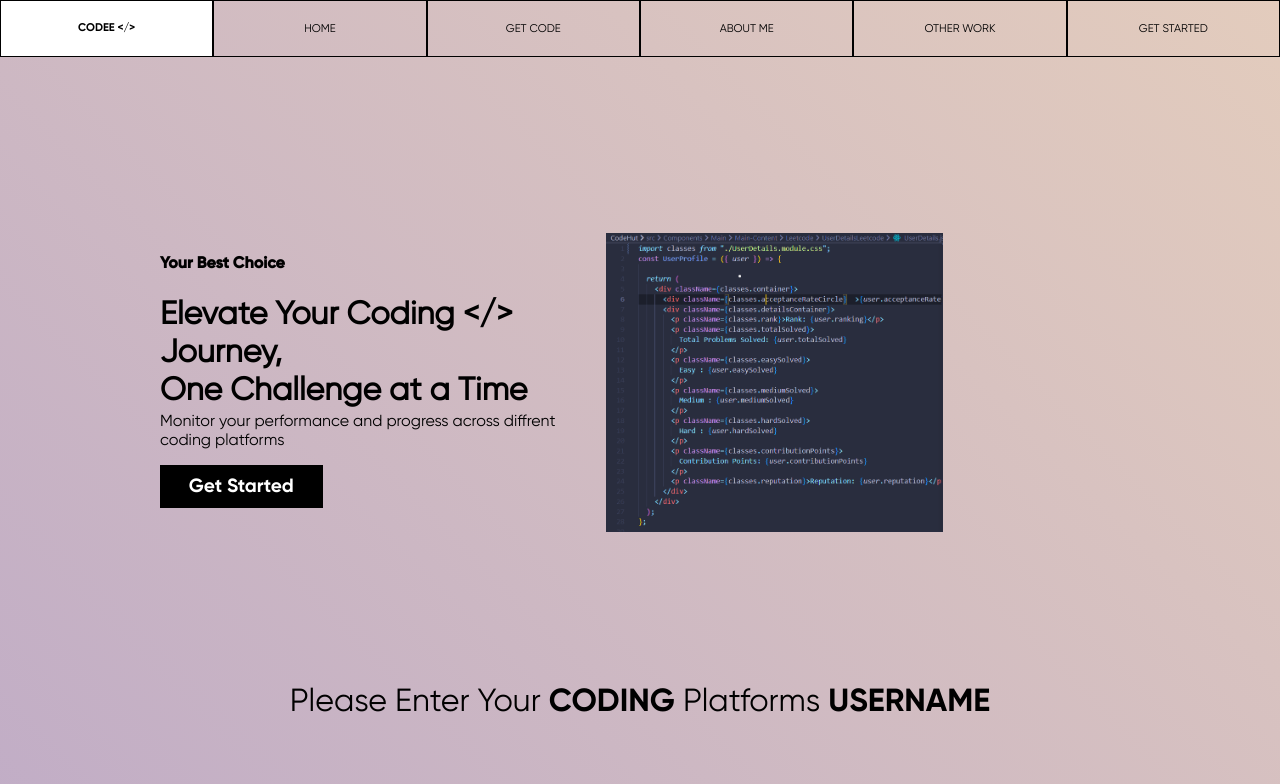
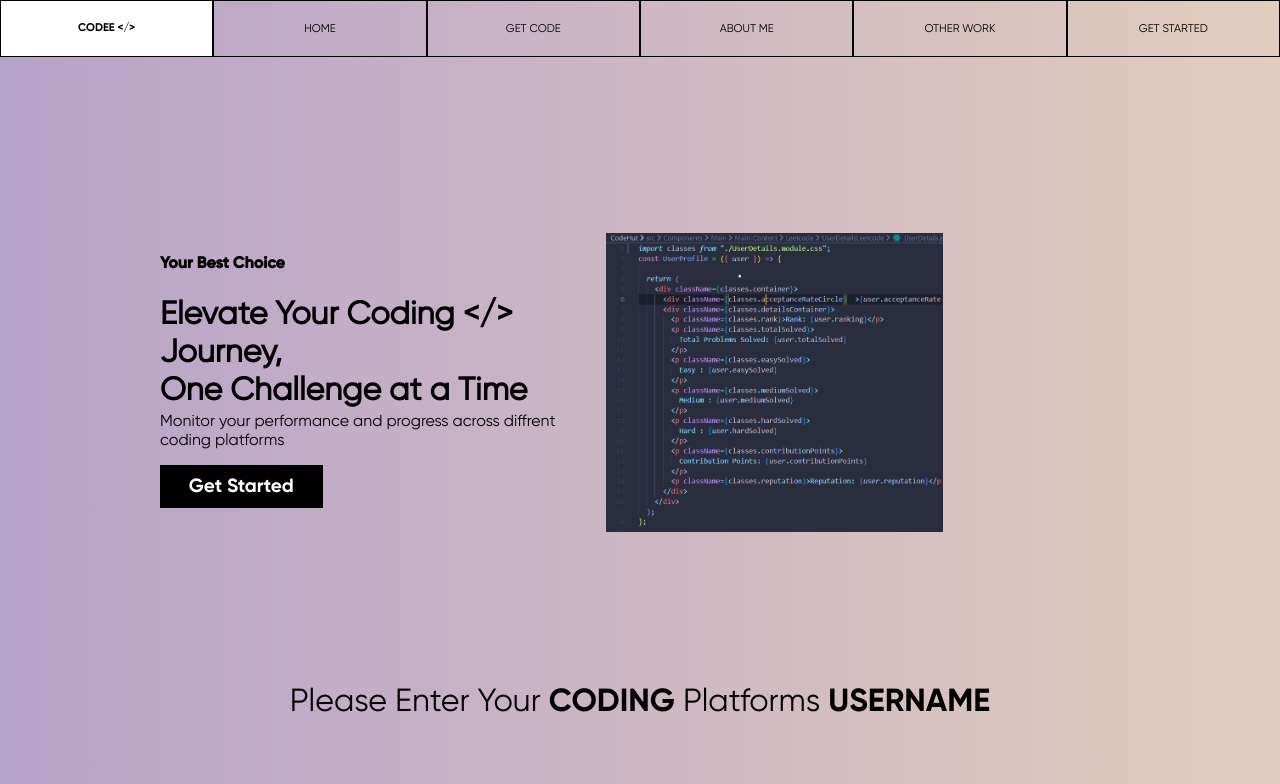
Before and after one commit to RaazKetan/CodeHut, a React (Vite) app: page / in a window 1280 px wide. Shown: the top 784 px of the page. Built offline with nearby package versions, Linux system fonts and the light colour scheme.

Commit message:
Leetcode Styling CSS

```diff
--- a/src/App.css
+++ b/src/App.css
@@ -1,7 +1,9 @@
 #root {
+  /* background-color: red; */
   margin: 0;
   padding: 0;
   display: flex;
+  /* background-color: blue; */
   flex-direction: column;
-  min-height: 100vh;
+  /* min-height: 100vh; */
 }
--- a/src/Components/Main/Main-Content/Leetcode/LeetCode.module.css
+++ b/src/Components/Main/Main-Content/Leetcode/LeetCode.module.css
@@ -7,6 +7,7 @@
       /* width: 40%; */
       /* background-color: rgb(215, 212, 212); */
       width: 40%;
+      /* background-color: red; */
   }
   .content h1{
     font-size: 2rem;
--- a/src/Components/Main/Main-Content/Leetcode/UserDetailsLeetcode/UserDetails.module.css
+++ b/src/Components/Main/Main-Content/Leetcode/UserDetailsLeetcode/UserDetails.module.css
@@ -5,6 +5,8 @@
     justify-content: center;
     align-items: center;
     padding: 5px;
+    /* overflow: hidden; */
+    /* background-color: blue; */
     /* Adjusted for responsiveness */
     flex-wrap: wrap;
 }
@@ -42,7 +44,6 @@
     /* Responsive adjustments */
     font-size: 1em; /* Smaller font size for smaller screens */
 }
-
 /* Media queries for responsiveness */
 @media (max-width: 768px) {
     .acceptanceRateCircle {
--- a/src/index.css
+++ b/src/index.css
@@ -1,10 +1,10 @@
 :root {
-  font-family: 'Gilroy-Regular', sans-s;
+  font-family: 'Gilroy-Regular', sans-serif;
   font-weight: 400;
-  /* min-height: 100vh; */
+  min-height: 100vh;
   color-scheme: light dark;
   color: rgba(255, 255, 255, 0.87);
-  background: linear-gradient(45deg, rgb(182, 163, 201), rgb(227, 204, 189));
+  background: linear-gradient(90deg, rgb(182, 163, 201), rgb(227, 204, 189));
   /* background-color:#E9D8CD; */
   /* 3DCD6E2 */
 }
```
